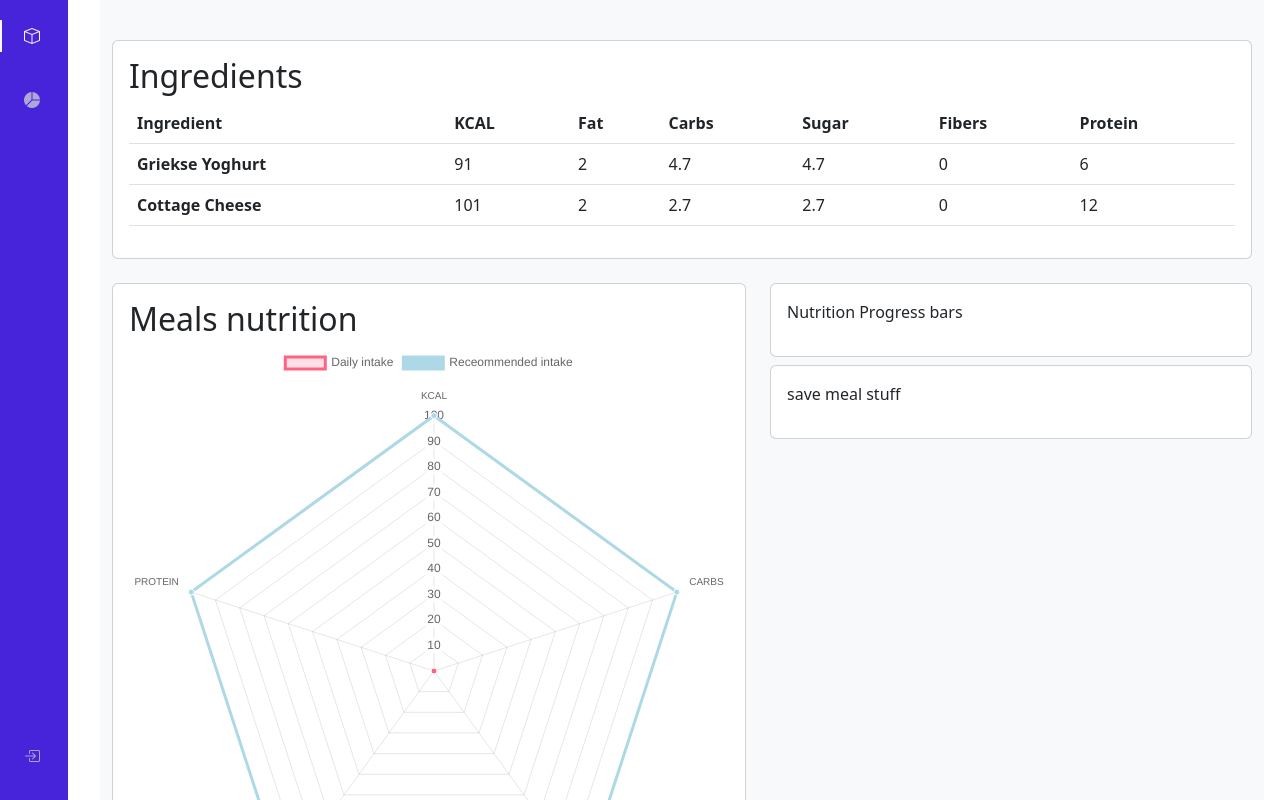
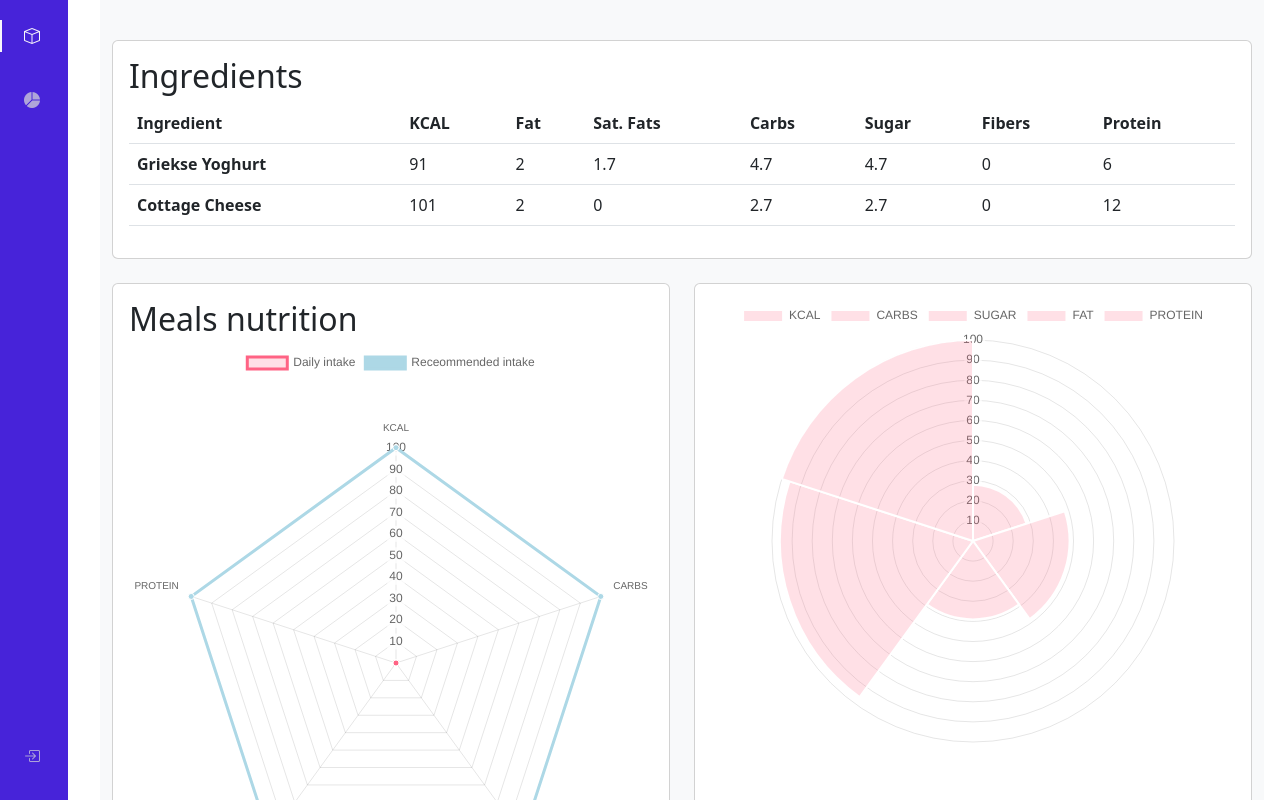
Before and after one commit to Team-2-HZ/frontend, a Vue app: page / in a window 1280 px wide. Shown: the top 800 px of the page. Built offline with nearby package versions, Linux system fonts and the light colour scheme; no server answers.

Commit message:
redone diagram

```diff
--- a/src/components/DailyNutritionCard.vue
+++ b/src/components/DailyNutritionCard.vue
@@ -1,15 +1,74 @@
 <script>
+import PolarArea from '../components/charts/PolarArea.vue';
 import DailyNutrition from '../components/charts/DailyNutrition.vue';
 
-const ingredients = [{ type: "Griekse Yoghurt", kcal: 91, fat: 2, carbs: 4.7, sugar:4.7, fibers: 0, protein: 6 }, { type: "Cottage Cheese", kcal: 101, fat: 2, carbs: 2.7, sugar:2.7, fibers: 0, protein: 12 }];
+const ingredients = [{ type: "Griekse Yoghurt", kcal: 91, fat: 2, sat_fat: 1.7, carbs: 4.7, sugar:4.7, fibers: 0, protein: 6 }, { type: "Cottage Cheese", kcal: 101, fat: 2, sat_fat: 0, carbs: 2.7, sugar:2.7, fibers: 0, protein: 12 }];
+
+const dailyNutritionMale = {
+  KCAL: 2500,
+  CARBS: 300,
+  SUGAR: 65,
+  FAT: 95,
+  PROTEIN: 55
+}
+
+async function getDailyNutrition() {
+  const response = await fetch('https://638755cdd9b24b1be3ed676d.mockapi.io/api/v1/nutrition');
+  const data = await response.json();
+  return data[0];
+}
+
+async function getPercentualData() {
+  // should change depending on users gender
+  const nutritionGoals = dailyNutritionMale
+  const data = [];
+  const dailyIntake = await getDailyNutrition();
+  const dailyIntakeKeys = Object.keys(dailyIntake)
+  for (let i = 0; i < dailyIntakeKeys.length; i++) {
+    let key = dailyIntakeKeys[i];
+    const percentage = (dailyIntake[key] / nutritionGoals[key]) * 100;
+    if (!(percentage > 0)) continue;
+    data.push(percentage);
+  }
+  return data;
+}
+
+const data = {
+  labels: [
+    'KCAL',
+    'CARBS',
+    'SUGAR',
+    'FAT',
+    'PROTEIN',
+    ],
+  datasets: [
+    {
+      label: 'My Second dataset',
+      backgroundColor: 'rgba(255,99,132,0.2)',
+      pointBackgroundColor: 'rgba(255,99,132,1)',
+      pointBorderColor: '#fff',
+      pointHoverBackgroundColor: '#fff',
+      pointHoverBorderColor: 'rgba(255,99,132,1)',
+      data: [28, 48, 39, 96, 100],
+    },
+  ],
+};
+
+const options = {
+  responsive: true,
+  maintainAspectRatio: false,
+};
 
 export default {
   components: {
-    DailyNutrition
+    DailyNutrition,
+    PolarArea
   },
   data() {
     return {
       ingredients: ingredients,
+      data: data,
+      options: options
     }
   },
 }
@@ -31,6 +90,7 @@ export default {
                     th(scope="col") Ingredient
                     th(scope="col") KCAL
                     th(scope="col") Fat
+                    th(scope="col") Sat. Fats
                     th(scope="col") Carbs
                     th(scope="col") Sugar
                     th(scope="col") Fibers
@@ -41,30 +101,33 @@ export default {
                       th(scope="row") {{ingredient.type}}
                       td {{ingredient.kcal}}
                       td {{ingredient.fat}}
+                      td {{ingredient.sat_fat}}
                       td {{ingredient.carbs}}
                       td {{ingredient.sugar}}
                       td {{ingredient.fibers}}
                       td {{ingredient.protein}}
             template(v-else)
               p Nothing scanned yet for this meal
-  .row.mt-4
-    .col
+  .row.mt-4.mb-4
+    .col-sm.w-50
       .card
         .card-body
           .card-title
             h2 Meals nutrition
           .card-text
             DailyNutrition
-    .col
-      .card
+    .col-sm.mh-100.w-50
+      .card.h-100
         .card-body
+          .card-text.h-75
+            PolarArea(:width="450" :height="450")
+          hr
           .card-text
-            p Nutrition Progress bars
-      .card.mt-2
-        .card-body
-          .card-text
-            p save meal stuff
-            p
-
-
+            .align-middle
+              form(action="" method="")
+                .form-floating
+                  input#mealName.form-control(placeholder="Meal's name")
+                  label(for="mealName") Meal's name
+                  .d-grid.gap-2.d-md-flex.justify-content-md-end.mt-2
+                    button.btn.btn-success.me-md-2(type="submit") Save
 </template>
--- /dev/null
+++ b/src/components/charts/PolarArea.vue
@@ -0,0 +1,60 @@
+<template>
+  <PolarArea
+    :chart-options="options"
+    :chart-data="data"
+    :chart-id="chartId"
+    :css-classes="cssClasses"
+    :styles="styles"
+    :width="width"
+    :height="height" />
+</template>
+
+<script lang="ts">
+import {
+  Chart as ChartJS,
+  RadialLinearScale,
+  ArcElement,
+  Tooltip,
+  Legend
+} from 'chart.js'
+import { PolarArea } from 'vue-chartjs'
+import * as chartConfig from './chartConfig.js'
+
+ChartJS.register(RadialLinearScale, ArcElement, Tooltip, Legend)
+
+export default {
+  name: 'App',
+  components: {
+    PolarArea
+  },
+  props: {
+    chartId: {
+      type: String,
+      default: 'PolarArea'
+    },
+    width: {
+      type: Number,
+      default: 600
+    },
+    height: {
+      type: Number,
+      default: 600
+    },
+    cssClasses: {
+      default: '',
+      type: String
+    },
+    styles: {
+      type: Object,
+      default: () => {}
+    },
+    plugins: {
+      type: Array,
+      default: () => []
+    }
+  },
+  data() {
+    return chartConfig
+  }
+}
+</script>
--- /dev/null
+++ b/src/components/charts/chartConfig.js
@@ -0,0 +1,26 @@
+export const data = {
+  labels: [
+    'KCAL',
+    'CARBS',
+    'SUGAR',
+    'FAT',
+    'PROTEIN',
+    ],
+  datasets: [
+    {
+      label: 'My Second dataset',
+      backgroundColor: 'rgba(255,99,132,0.2)',
+      pointBackgroundColor: 'rgba(255,99,132,1)',
+      pointBorderColor: '#fff',
+      pointHoverBackgroundColor: '#fff',
+      pointHoverBorderColor: 'rgba(255,99,132,1)',
+      data: [28, 48, 39, 96, 100],
+    },
+  ],
+};
+
+export const options = {
+  responsive: true,
+  maintainAspectRatio: false,
+  width: 100
+};
```
